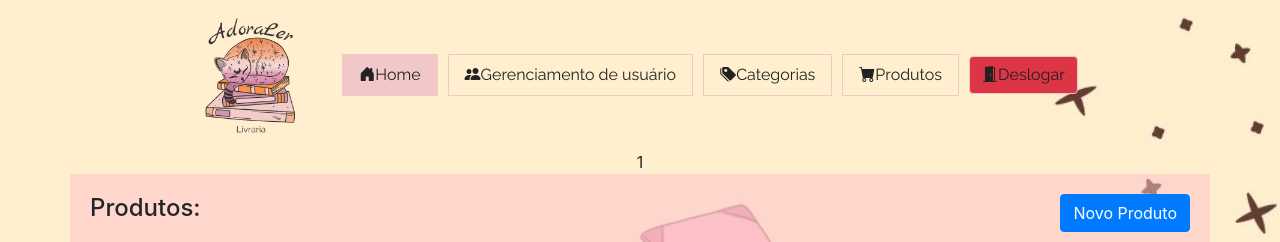
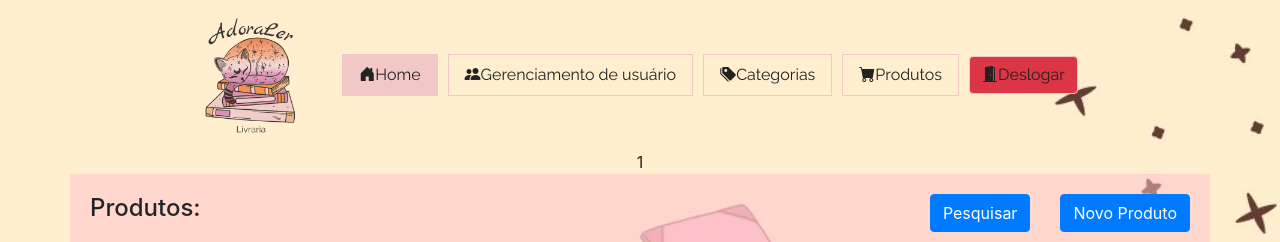
Before and after one commit to isa56/traineeCode-AdoraLer, a PHP site: template app/views/admin/administrativaProdutos.view.php in a window 1280 px wide. Shown: the top 242 px of the page. Run offline with PHP 8.4, Linux system fonts and the light colour scheme; the template is opened without the code that fills it, so the values that code supplies are empty; the visitor is signed in with stand-in values (Sample User, id 1); some libraries are stand-ins or nearby versions.

Commit message:
pesquisa de produtos na parte administrativa funcionando

```diff
--- a/app/views/admin/administrativaProdutos.view.php
+++ b/app/views/admin/administrativaProdutos.view.php
@@ -34,6 +34,9 @@
                 <div class="row">
                     <div class="col">
                         <h4>Produtos:</h4>
+                    </div>
+                    <div class="col-auto" style="margin-bottom: 10px">
+                        <a href="busca_produto" ><button type="submit" class="btn btn-primary">Pesquisar</button></a>
                     </div>
                     <div class="col-auto" style="margin-bottom: 10px">
                         <a href="addProd" ><button type="submit" class="btn btn-primary">Novo Produto</button></a>
```
